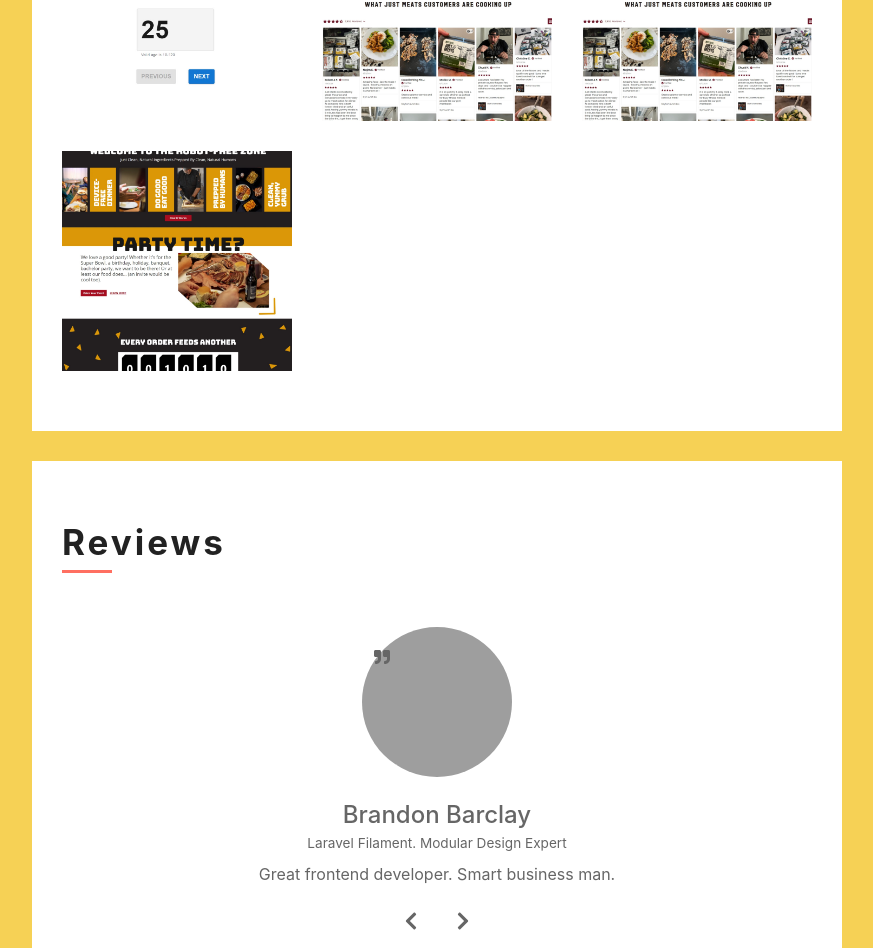
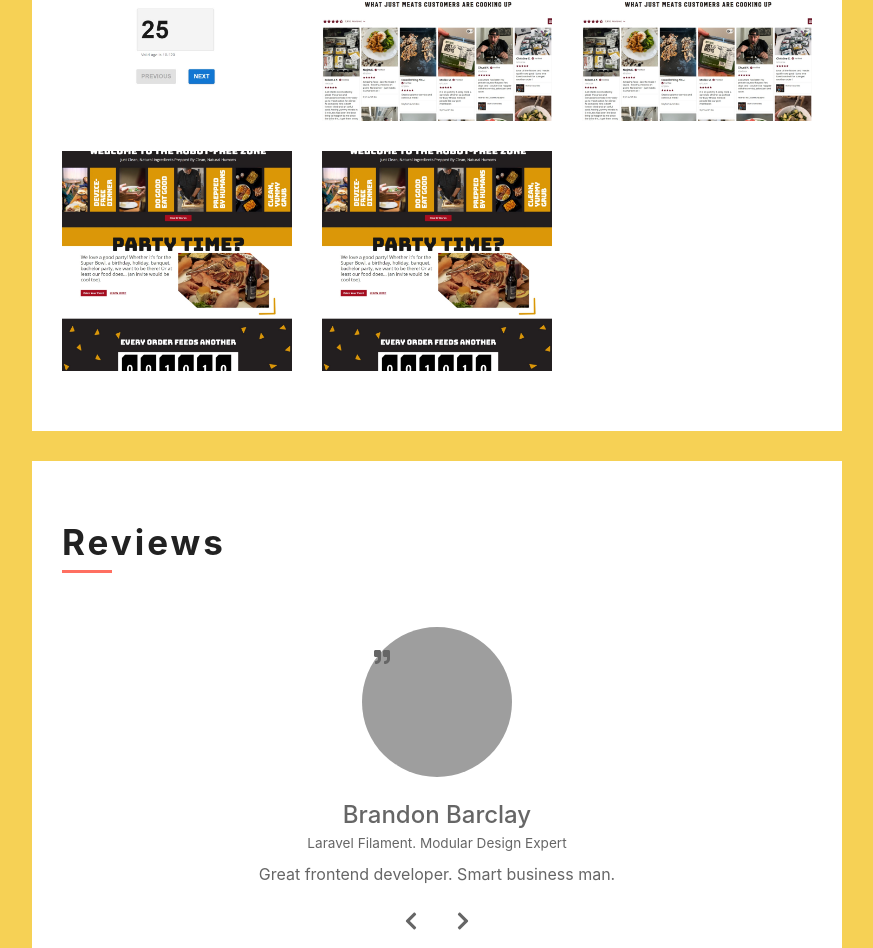
Before and after one commit to habiburrahman0540/myportfolio, a React (Create React App) app: page / in a window 1280 px wide. Shown: the part 5062-6010 px from the top of the page, without its empty margins (368-1241 px from the left). Built offline with nearby package versions, Linux system fonts and the light colour scheme; grey boxes are pictures that could not be loaded.

Commit message:
added project

```diff
--- a/src/components/Portfolio.jsx
+++ b/src/components/Portfolio.jsx
@@ -13,6 +13,7 @@ const Portfolio = () => {
     { id: 5, category: 'react', image: 'img/react-2.jpeg', title: 'Justmeat -Shopify project ', type: 'react',urlLink:'https://www.justmeats.com/' },
     { id: 6, category: 'shopify', image: 'img/react-2.jpeg', title: 'Justmeat -Shopify project ', type: 'shopify',urlLink:'https://www.justmeats.com/' },
     { id: 7, category: 'shopify', image: 'img/feastbox.jpeg', title: 'Feastbox -Shopify and React ', type: 'shopify',urlLink:'https://www.justmeats.com/' },
+    { id: 8, category: 'react', image: 'img/feastbox.jpeg', title: 'Feastbox -Shopify and React ', type: 'react',urlLink:'https://www.justmeats.com/' },
     // Add more items here
   ];
 
```
